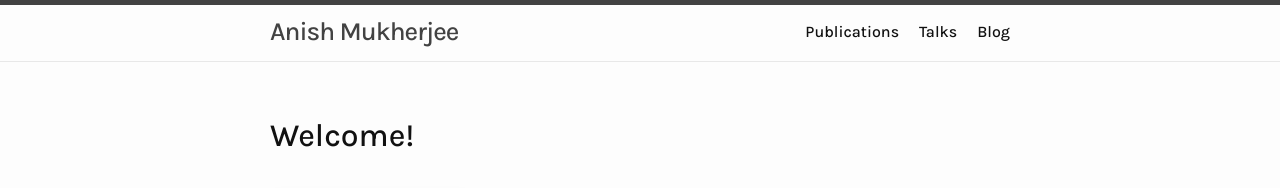
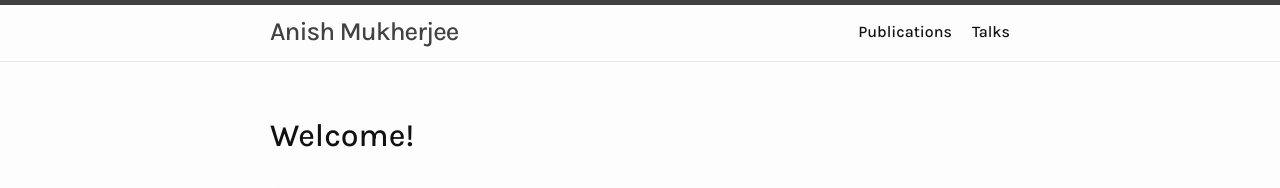
Before and after one commit to anishspace/anishspace.github.io, a Jekyll site: the page built from index.markdown, in a window 1280 px wide. Shown: the top 188 px of the page. Built offline with Jekyll 4.4.1, drawn with Linux system fonts in a browser that asks for light colours.

Commit message:
Update _config.yml

```diff
--- a/_config.yml
+++ b/_config.yml
@@ -34,7 +34,7 @@ excerpt_separator: <!--more-->
 header_pages:
   - publications.markdown
   - talks.markdown
-  - blog.markdown
+  # - blog.markdown
 
 # Build settings
 theme: minima
```
